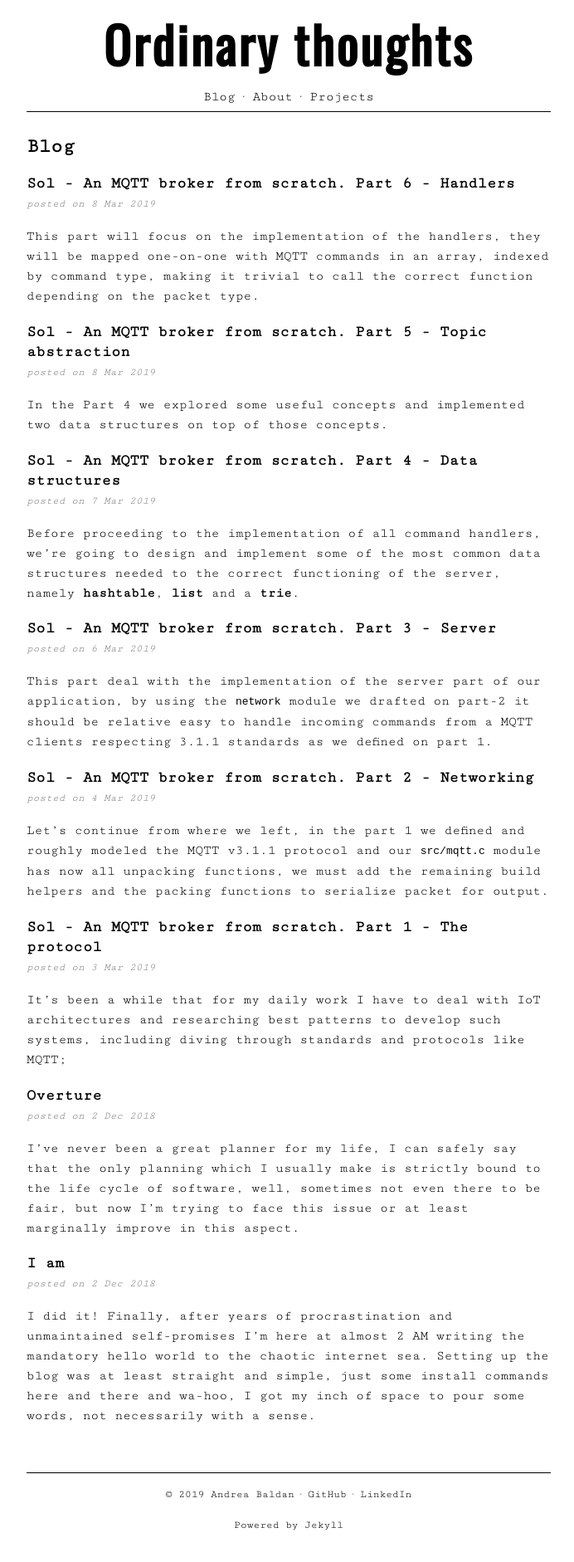
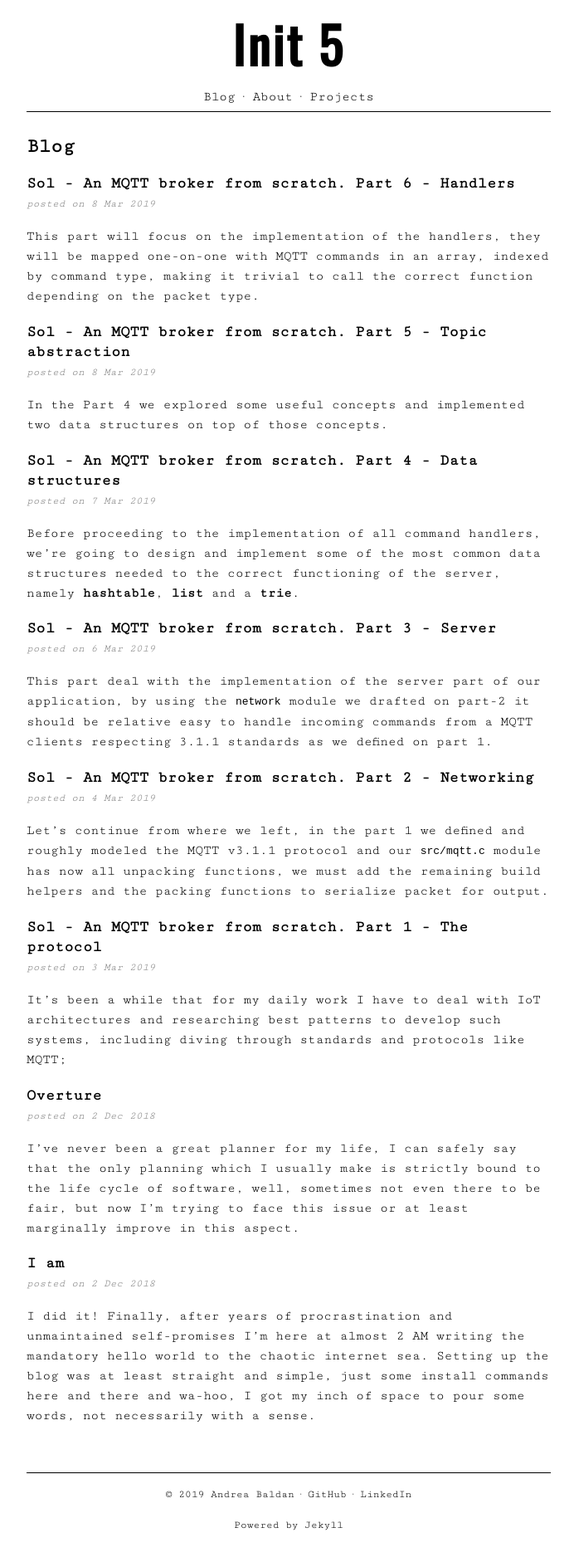
Before and after one commit to codepr/codepr.github.io, a Jekyll site: the page built from index.md, in a window 1280 px wide. Shown: the whole page at 83% size, without its empty margins (292-984 px from the left). Built offline with Jekyll 4.4.1, drawn with Linux system fonts in a browser that asks for light colours.

Commit message:
Updated title

```diff
--- a/_config.yml
+++ b/_config.yml
@@ -1,4 +1,4 @@
-title: Ordinary thoughts
+title: Init 5
 owner: Andrea Baldan
 email:
 description: Unix, Computer Science, imperative and functional programming. In an ordinary way.
--- a/_layouts/category.html
+++ b/_layouts/category.html
@@ -4,7 +4,7 @@
   <body>
 	<div id="main">
 		<!-- {% include logo.html %} -->
-        <center><h1>Ordinary thoughts</h1></center>
+        <center><h1>Init 5</h1></center>
 		{% include nav.html %}
 		<div id="content-left">
       <h2>Category: {{page.category}}</h2>
--- a/_layouts/default.html
+++ b/_layouts/default.html
@@ -4,7 +4,7 @@
   <body>
 	<div id="main">
 		<!-- {% include logo.html %} -->
-        <center><h1>Ordinary thoughts</h1></center>
+        <center><h1>Init 5</h1></center>
 		{% include nav.html %}
 		<div id="content-left">
       <h2>{{page.title}}</h2>
--- a/_layouts/post.html
+++ b/_layouts/post.html
@@ -4,7 +4,7 @@
   <body>
 	<div id="main">
   	<!-- {% include logo.html %} -->
-    <center><h1>Ordinary thoughts</h1></center>
+    <center><h1>Init 5</h1></center>
   	{% include nav.html %}
 		<div id="content-left">
       <div id="post">
```
